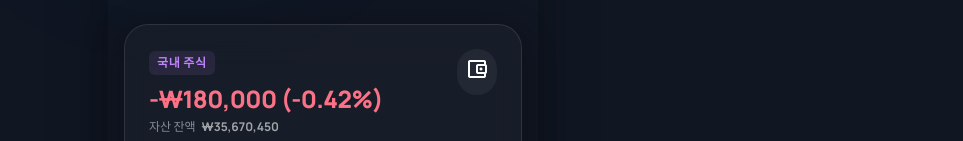
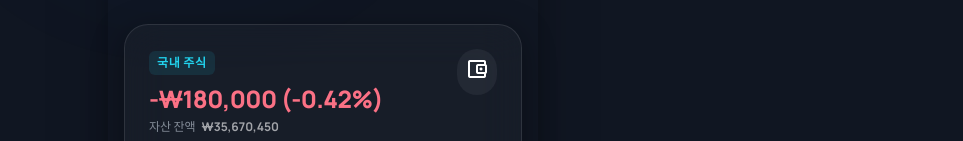
Before and after one commit to KOSCOM-TEAM1/frontend, a React (Vite) app: page /assets in a window 1280 px wide. Shown: the part 296-437 px from the top of the page, without its empty margins (317-1280 px from the left). Built offline with nearby package versions, Linux system fonts and the light colour scheme; a web font is replaced by a local one.

Commit message:
refactor : 국내주식 색깔 변경 요청사항 수정 완료

```diff
--- a/src/pages/TotalAssetInventory.jsx
+++ b/src/pages/TotalAssetInventory.jsx
@@ -75,7 +75,7 @@ function TotalAssetInventory() {
             <div className="glass-card rounded-3xl p-6 relative overflow-hidden hover-lift transition-all duration-300">
               <div className="flex justify-between items-start mb-4">
                 <div>
-                  <span className="text-xs font-bold text-purple-400 bg-purple-400/10 px-2 py-1 rounded-md mb-2 inline-block uppercase tracking-wider">
+                  <span className="text-xs font-bold text-cyan-400 bg-cyan-400/10 px-2 py-1 rounded-md mb-2 inline-block uppercase tracking-wider">
                     국내 주식
                   </span>
                   <h3 className="text-2xl font-extrabold text-rose-400 tracking-tight mb-1">
```
